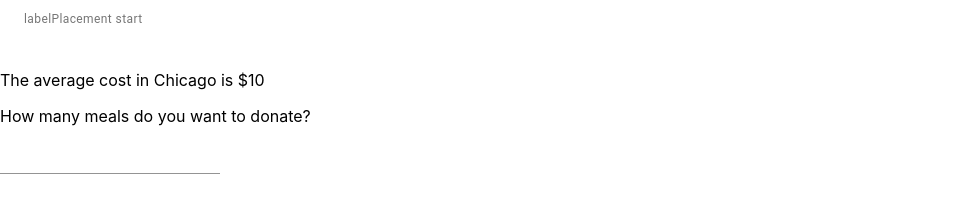
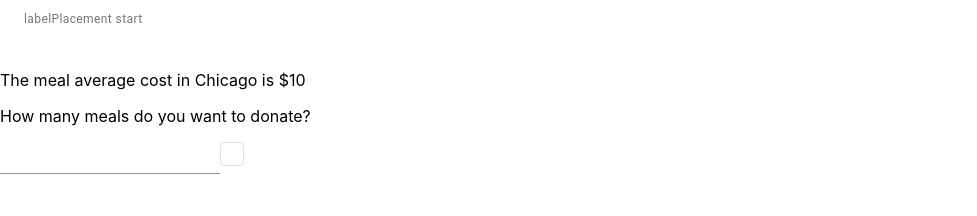
Before and after one commit to isabella232/Team-14, a React (Create React App) app in the folder web/: page /donor/donate in a window 1280 px wide. Shown: the part 153-369 px from the top of the page, without its empty margins (0-977 px from the left). Built offline with nearby package versions, Linux system fonts and the light colour scheme.

Commit message:
feat: forgot about those changes...

```diff
--- a/web/src/pages/donor/donation/DonationPage.tsx
+++ b/web/src/pages/donor/donation/DonationPage.tsx
@@ -7,6 +7,7 @@ import FormControlLabel from '@material-ui/core/FormControlLabel';
 import FormControl from '@material-ui/core/FormControl';
 import FormLabel from '@material-ui/core/FormLabel';
 import TextField from '@material-ui/core/TextField';
+import ToggleButton from '@material-ui/lab/ToggleButton';
 
 const useStyles = makeStyles((theme: Theme) =>
   createStyles({
@@ -43,9 +44,10 @@ export function DonationPage() {
         </RadioGroup>
         <FormHelperText>labelPlacement start</FormHelperText>
       </FormControl>
-      <p>The average cost in Chicago is $10</p>
+      <p>The meal average cost in Chicago is $10</p>
       <p>How many meals do you want to donate?</p>
       <TextField> </TextField>
+      <ToggleButton></ToggleButton>
     </>
   );
 }
```
